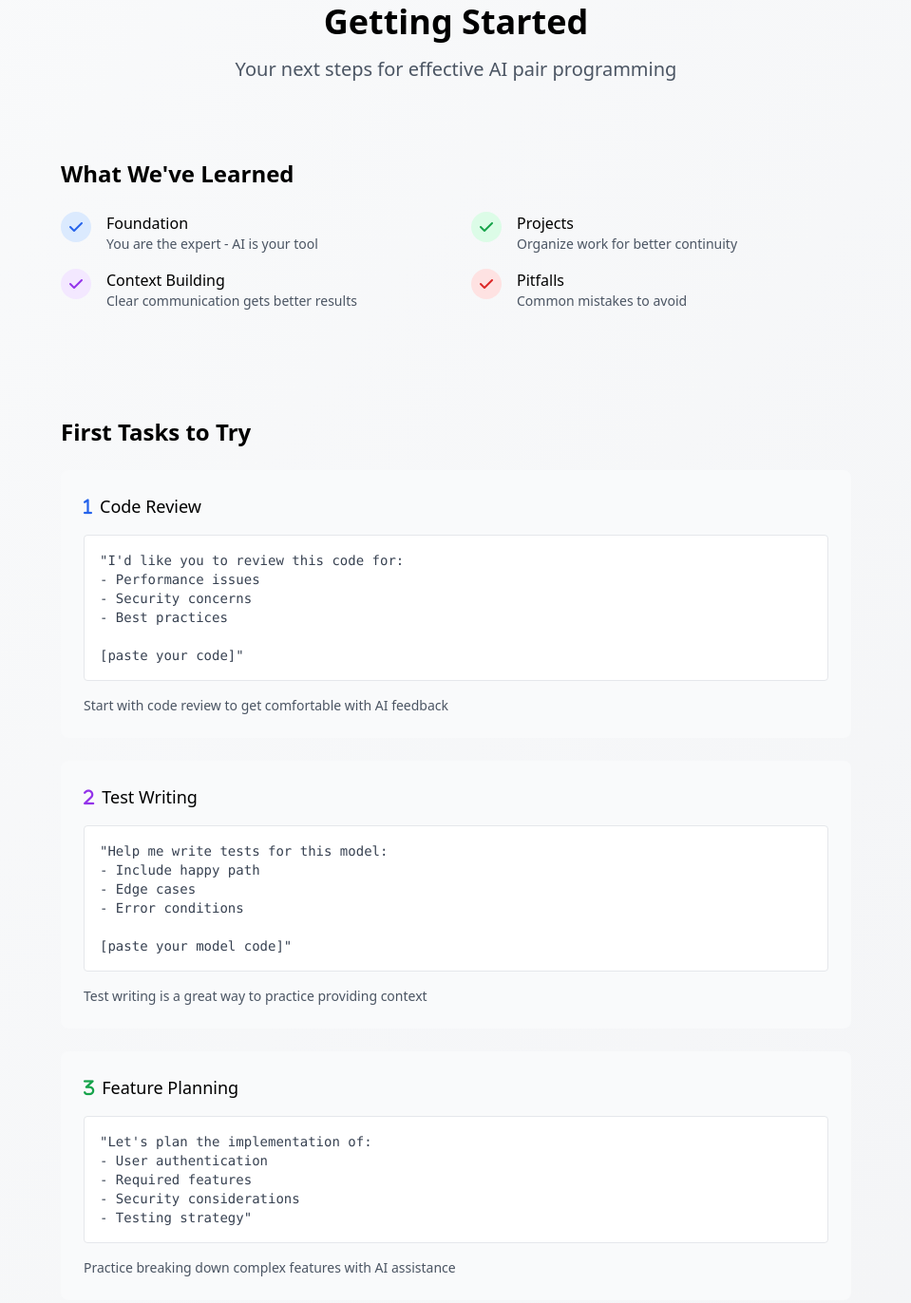
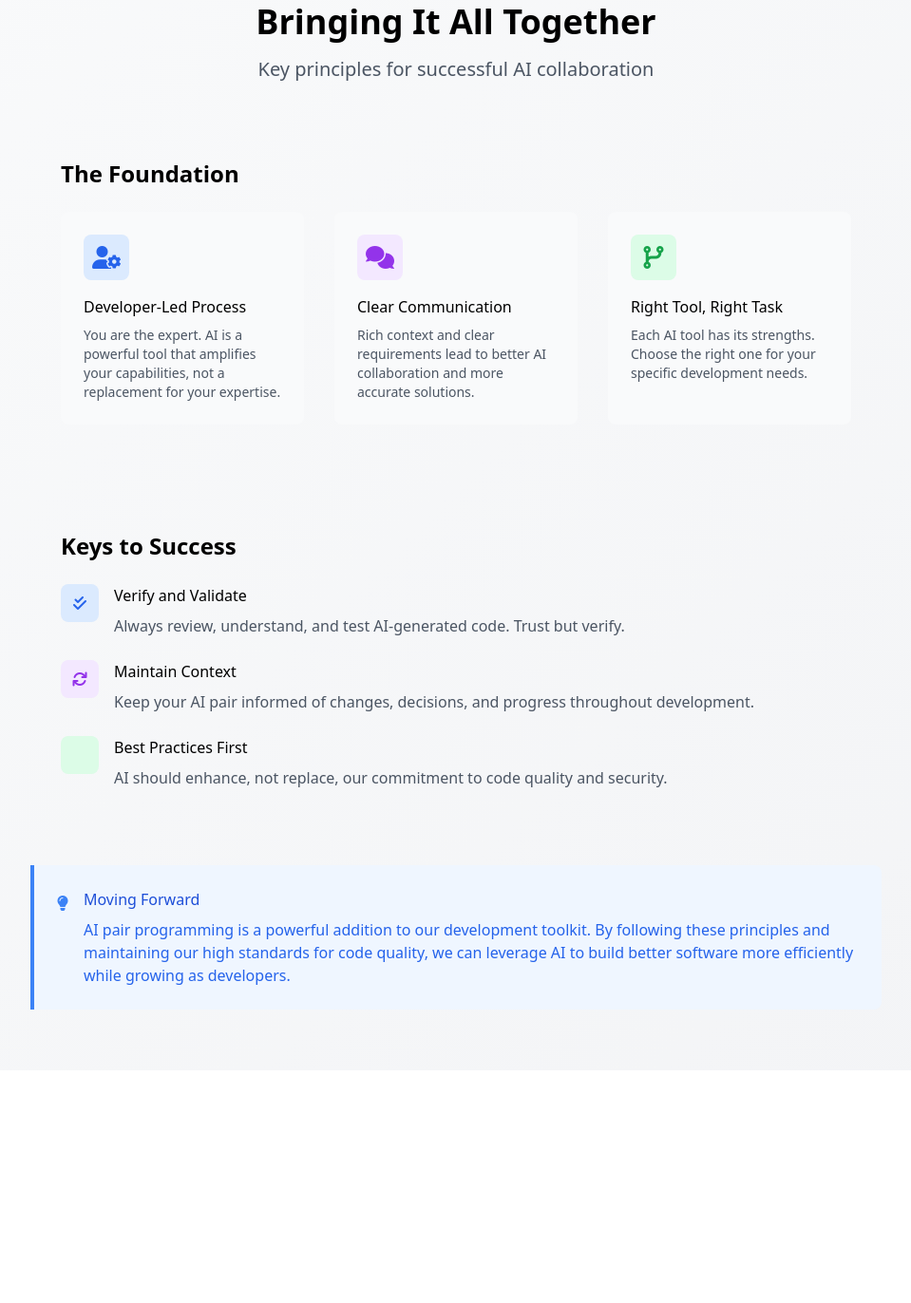
Before and after one commit to tommy2118/super_pair, a plain HTML site: page slides/conclusion.html in a window 1280 px wide. Shown: the part 109-1481 px from the top of the page at 95% size, without its empty margins (160-1119 px from the left). After the commit the page ends 1236 px from the top, so only its background shows below. Drawn offline with nearby package versions, Linux system fonts and the light colour scheme.

Commit message:
Rework conclusion.html

```diff
--- a/slides/conclusion.html
+++ b/slides/conclusion.html
@@ -3,8 +3,8 @@
 <head>
     <meta charset="UTF-8" />
     <meta name="viewport" content="width=device-width, initial-scale=1.0" />
-    <title>AI Pair Programming - Next Steps</title>
-    <meta name="description" content="Get started with AI pair programming">
+    <title>AI Pair Programming - Conclusion</title>
+    <meta name="description" content="Key takeaways for effective AI pair programming">
     <!-- External CSS -->
     <link href="https://cdnjs.cloudflare.com/ajax/libs/aos/2.3.4/aos.css" rel="stylesheet" />
     <link href="https://cdnjs.cloudflare.com/ajax/libs/font-awesome/6.0.0/css/all.min.css" rel="stylesheet" />
@@ -29,7 +29,7 @@
                     <i class="fas fa-arrow-left text-gray-600"></i>
                 </button>
                 <span id="slideCounter" class="font-medium text-gray-600 min-w-[48px] text-center">8/8</span>
-                <button id="nextSlide" class="nav-button pulse">
+                <button id="nextSlide" class="nav-button">
                     <i class="fas fa-arrow-right text-gray-600"></i>
                 </button>
             </div>
@@ -46,133 +46,96 @@
             <!-- Title Section -->
             <div class="text-center mb-12">
                 <h1 class="text-4xl font-bold mb-4 gradient-text">
-                    Getting Started
+                    Bringing It All Together
                 </h1>
                 <p class="text-xl text-gray-600">
-                    Your next steps for effective AI pair programming
+                    Key principles for successful AI collaboration
                 </p>
             </div>
 
-            <!-- Key Learnings -->
+            <!-- Core Concepts Recap -->
             <div class="card p-8 mb-12">
-                <h2 class="text-2xl font-semibold mb-6">What We've Learned</h2>
-                <div class="grid grid-cols-1 md:grid-cols-2 gap-8">
-                    <div class="space-y-4">
-                        <div class="flex items-start">
-                            <div class="w-8 h-8 bg-blue-100 rounded-full flex items-center justify-center mr-4 flex-shrink-0">
-                                <i class="fas fa-check text-blue-600"></i>
+                <h2 class="text-2xl font-semibold mb-6">The Foundation</h2>
+                <div class="grid grid-cols-1 md:grid-cols-3 gap-8">
+                    <div class="bg-gray-50 p-6 rounded-lg">
+                        <div class="w-12 h-12 bg-blue-100 rounded-lg flex items-center justify-center mb-4">
+                            <i class="fas fa-user-gear text-2xl text-blue-600"></i>
                         </div>
-                            <div>
-                                <h3 class="font-medium">Foundation</h3>
-                                <p class="text-sm text-gray-600">You are the expert - AI is your tool</p>
+                        <h3 class="font-medium mb-2">Developer-Led Process</h3>
+                        <p class="text-sm text-gray-600">
+                            You are the expert. AI is a powerful tool that amplifies your capabilities, not a replacement for your expertise.
+                        </p>
                     </div>
+
+                    <div class="bg-gray-50 p-6 rounded-lg">
+                        <div class="w-12 h-12 bg-purple-100 rounded-lg flex items-center justify-center mb-4">
+                            <i class="fas fa-comments text-2xl text-purple-600"></i>
                         </div>
-                        <div class="flex items-start">
-                            <div class="w-8 h-8 bg-purple-100 rounded-full flex items-center justify-center mr-4 flex-shrink-0">
-                                <i class="fas fa-check text-purple-600"></i>
+                        <h3 class="font-medium mb-2">Clear Communication</h3>
+                        <p class="text-sm text-gray-600">
+                            Rich context and clear requirements lead to better AI collaboration and more accurate solutions.
+                        </p>
                     </div>
-                            <div>
-                                <h3 class="font-medium">Context Building</h3>
-                                <p class="text-sm text-gray-600">Clear communication gets better results</p>
+
+                    <div class="bg-gray-50 p-6 rounded-lg">
+                        <div class="w-12 h-12 bg-green-100 rounded-lg flex items-center justify-center mb-4">
+                            <i class="fas fa-code-branch text-2xl text-green-600"></i>
+                        </div>
+                        <h3 class="font-medium mb-2">Right Tool, Right Task</h3>
+                        <p class="text-sm text-gray-600">
+                            Each AI tool has its strengths. Choose the right one for your specific development needs.
+                        </p>
                     </div>
                 </div>
             </div>
-                    <div class="space-y-4">
+
+            <!-- Success Framework -->
+            <div class="card p-8 mb-12">
+                <h2 class="text-2xl font-semibold mb-6">Keys to Success</h2>
+                <div class="space-y-6">
                     <div class="flex items-start">
-                            <div class="w-8 h-8 bg-green-100 rounded-full flex items-center justify-center mr-4 flex-shrink-0">
-                                <i class="fas fa-check text-green-600"></i>
+                        <div class="w-10 h-10 bg-blue-100 rounded-lg flex items-center justify-center mr-4 flex-shrink-0">
+                            <i class="fas fa-check-double text-blue-600"></i>
                         </div>
                         <div>
-                                <h3 class="font-medium">Projects</h3>
-                                <p class="text-sm text-gray-600">Organize work for better continuity</p>
+                            <h3 class="font-medium mb-2">Verify and Validate</h3>
+                            <p class="text-gray-600">Always review, understand, and test AI-generated code. Trust but verify.</p>
                         </div>
                     </div>
+
                     <div class="flex items-start">
-                            <div class="w-8 h-8 bg-red-100 rounded-full flex items-center justify-center mr-4 flex-shrink-0">
-                                <i class="fas fa-check text-red-600"></i>
+                        <div class="w-10 h-10 bg-purple-100 rounded-lg flex items-center justify-center mr-4 flex-shrink-0">
+                            <i class="fas fa-arrows-rotate text-purple-600"></i>
                         </div>
                         <div>
-                                <h3 class="font-medium">Pitfalls</h3>
-                                <p class="text-sm text-gray-600">Common mistakes to avoid</p>
+                            <h3 class="font-medium mb-2">Maintain Context</h3>
+                            <p class="text-gray-600">Keep your AI pair informed of changes, decisions, and progress throughout development.</p>
                         </div>
+                    </div>
+
+                    <div class="flex items-start">
+                        <div class="w-10 h-10 bg-green-100 rounded-lg flex items-center justify-center mr-4 flex-shrink-0">
+                            <i class="fas fa-shield-halved text-green-600"></i>
+                        </div>
+                        <div>
+                            <h3 class="font-medium mb-2">Best Practices First</h3>
+                            <p class="text-gray-600">AI should enhance, not replace, our commitment to code quality and security.</p>
                         </div>
                     </div>
                 </div>
             </div>
 
-            <!-- Getting Started -->
-            <div class="card p-8 mb-12">
-                <h2 class="text-2xl font-semibold mb-6">First Tasks to Try</h2>
-                <div class="space-y-6">
-                    <!-- Task 1 -->
-                    <div class="bg-gray-50 p-6 rounded-lg">
-                        <h3 class="text-lg font-medium mb-4 flex items-center">
-                            <i class="fas fa-1 text-blue-600 mr-2"></i>
-                            Code Review
-                        </h3>
-                        <pre class="text-sm text-gray-700 bg-white p-4 rounded border border-gray-200 mb-4">
-"I'd like you to review this code for:
-- Performance issues
-- Security concerns
-- Best practices
-
-[paste your code]"</pre>
-                        <p class="text-sm text-gray-600">
-                            Start with code review to get comfortable with AI feedback
-                        </p>
-                    </div>
-
-                    <!-- Task 2 -->
-                    <div class="bg-gray-50 p-6 rounded-lg">
-                        <h3 class="text-lg font-medium mb-4 flex items-center">
-                            <i class="fas fa-2 text-purple-600 mr-2"></i>
-                            Test Writing
-                        </h3>
-                        <pre class="text-sm text-gray-700 bg-white p-4 rounded border border-gray-200 mb-4">
-"Help me write tests for this model:
-- Include happy path
-- Edge cases
-- Error conditions
-
-[paste your model code]"</pre>
-                        <p class="text-sm text-gray-600">
-                            Test writing is a great way to practice providing context
-                        </p>
-                    </div>
-
-                    <!-- Task 3 -->
-                    <div class="bg-gray-50 p-6 rounded-lg">
-                        <h3 class="text-lg font-medium mb-4 flex items-center">
-                            <i class="fas fa-3 text-green-600 mr-2"></i>
-                            Feature Planning
-                        </h3>
-                        <pre class="text-sm text-gray-700 bg-white p-4 rounded border border-gray-200 mb-4">
-"Let's plan the implementation of:
-- User authentication
-- Required features
-- Security considerations
-- Testing strategy"</pre>
-                        <p class="text-sm text-gray-600">
-                            Practice breaking down complex features with AI assistance
-                        </p>
-                    </div>
-                </div>
-            </div>
-
-            <!-- Final Tips -->
+            <!-- Final Thoughts -->
             <div class="bg-blue-50 border-l-4 border-blue-500 p-6 rounded-r-lg">
-                <div class="flex">
-                    <div class="flex-shrink-0">
+                <div class="flex items-start">
+                    <div class="flex-shrink-0 mt-1">
                         <i class="fas fa-lightbulb text-blue-500"></i>
                     </div>
                     <div class="ml-4">
-                        <p class="text-blue-700 font-medium">Remember</p>
-                        <ul class="mt-2 space-y-2 text-blue-600">
-                            <li>• Start small and build up</li>
-                            <li>• Practice clear communication</li>
-                            <li>• Share your learnings with the team</li>
-                            <li>• Keep refining your approach</li>
-                        </ul>
+                        <p class="text-blue-700 font-medium mb-2">Moving Forward</p>
+                        <p class="text-blue-600">
+                            AI pair programming is a powerful addition to our development toolkit. By following these principles and maintaining our high standards for code quality, we can leverage AI to build better software more efficiently while growing as developers.
+                        </p>
                     </div>
                 </div>
             </div>
```
Lines whose indentation alone changed are shown as unchanged.
